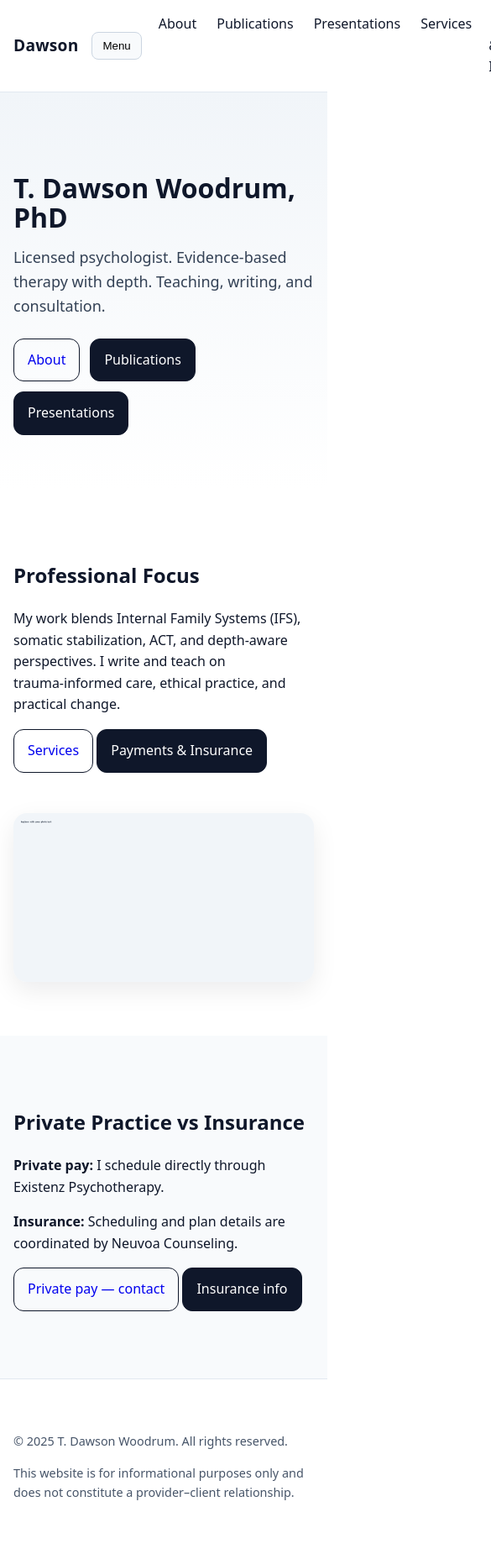
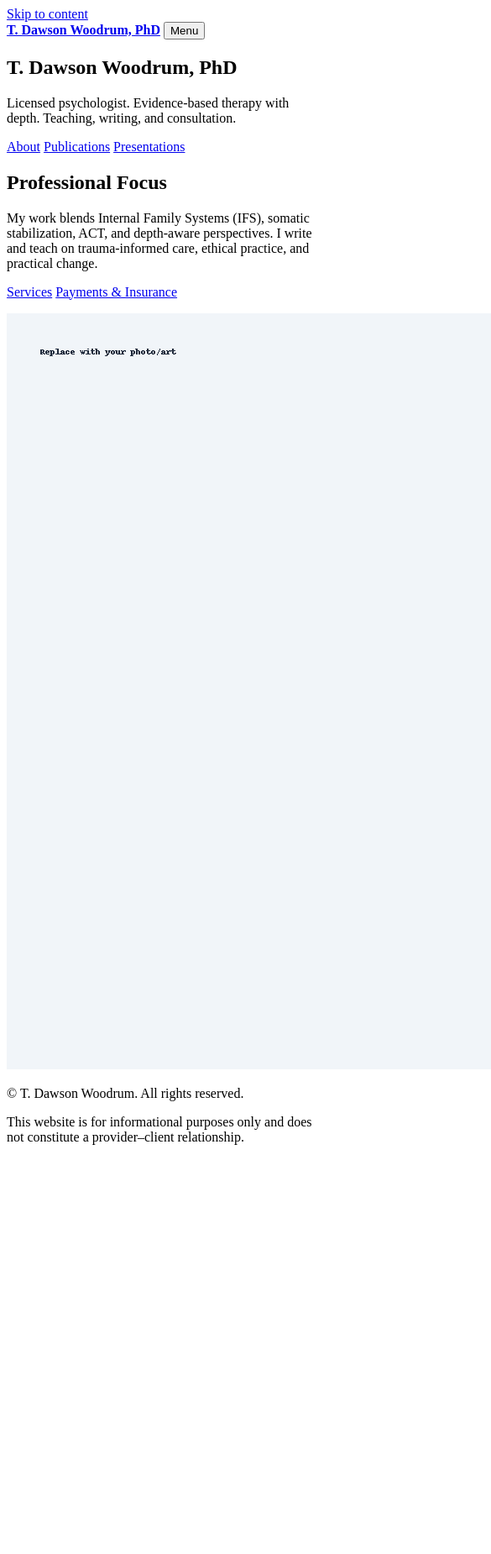
Before and after one commit to fintube61git/pro-site, a plain HTML site: page index.html in a window 390 px wide. Shown: the top 1850 px of the page at 84% size, 585 px wide, since content can reach past the window. After the commit the page ends 1379 px from the top, so only its background shows below. Drawn offline with Linux system fonts and the light colour scheme.

Commit message:
Header polish: professional brand label + mobile menu behavior; relative links

```diff
--- a/css/styles.css
+++ b/css/styles.css
@@ -1,55 +1,9 @@
-/* Base reset */
-* { box-sizing: border-box; }
-html { -webkit-text-size-adjust: 100%; }
-body { margin: 0; font-family: system-ui, -apple-system, Segoe UI, Roboto, Inter, sans-serif; line-height: 1.6; color: #0f172a; background: #ffffff; }
 
-/* Layout */
-.container { max-width: 1120px; margin: 0 auto; padding: 1rem; }
-.grid-2 { display: grid; grid-template-columns: 1fr; gap: 2rem; }
-.grid-3 { display: grid; grid-template-columns: 1fr; gap: 1.5rem; }
-@media (min-width: 900px) {
-  .grid-2 { grid-template-columns: 1.2fr 0.8fr; }
-  .grid-3 { grid-template-columns: repeat(3, 1fr); }
+/* --- Header/nav tweaks --- */
+.nav-toggle { display: none; }
+@media (max-width: 800px) {
+  .nav-toggle { display: inline-block; }
+  .nav-menu { display: block; }
+  .nav-menu[hidden] { display: none; }
 }
-
-/* A11y */
-.skip-link { position: absolute; left: -999px; top: auto; width: 1px; height: 1px; overflow: hidden; }
-.skip-link:focus { position: static; width: auto; height: auto; padding: .5rem 1rem; background: #e2e8f0; border-radius: .5rem; }
-
-/* Header */
-.site-header { position: sticky; top: 0; background: #ffffffcc; backdrop-filter: blur(8px); border-bottom: 1px solid #e2e8f0; z-index: 10; }
-.nav { display: flex; align-items: center; justify-content: space-between; gap: 1rem; }
-.brand { font-weight: 700; text-decoration: none; color: #0f172a; font-size: 1.2rem; letter-spacing: .2px; }
-.nav-toggle { border: 1px solid #cbd5e1; background: #f8fafc; padding: .5rem .75rem; border-radius: .5rem; }
-.nav-menu { list-style: none; display: flex; gap: 1rem; margin: 0; padding: 0; }
-.nav-menu a { text-decoration: none; color: #0f172a; padding: .5rem .25rem; border-radius: .4rem; }
-.nav-menu a:focus, .nav-menu a:hover { background: #f1f5f9; }
-
-/* Hero */
-.hero { background: linear-gradient(180deg,#f1f5f9, #fff); padding: 5rem 0 3rem; }
-.hero h1 { font-size: clamp(2rem, 4vw, 3rem); line-height: 1.1; margin: 0 0 1rem; }
-.hero p { margin: 0 0 1.5rem; font-size: 1.125rem; color: #334155; }
-.cta-row { display: flex; gap: .75rem; flex-wrap: wrap; }
-
-/* Buttons */
-.btn { display: inline-block; padding: .75rem 1rem; border-radius: .75rem; text-decoration: none; border: 1px solid #0f172a; }
-.btn:hover { transform: translateY(-1px); }
-.btn-secondary { background: #0f172a; color: #fff; border-color: #0f172a; }
-.btn-secondary:hover { opacity: .95; }
-
-/* Sections */
-.section { padding: 3rem 0; }
-.section.alt { background: #f8fafc; }
-.card { padding: 1.25rem; border: 1px solid #e2e8f0; border-radius: 1rem; background: #fff; }
-.rounded { border-radius: 1rem; }
-.shadow { box-shadow: 0 10px 30px rgba(2,6,23,0.08); }
-.responsive { width: 100%; height: auto; }
-
-/* Lists */
-.list-check { list-style: none; padding: 0; }
-.list-check li { padding-left: 1.5rem; position: relative; margin: .25rem 0; }
-.list-check li::before { content: "✓"; position: absolute; left: 0; top: 0; color: #0f172a; }
-
-/* Footer */
-.site-footer { border-top: 1px solid #e2e8f0; padding: 2rem 0; background: #fff; }
-.small { font-size: .9rem; color: #475569; }
+.brand { font-weight: 700; }
--- a/index.html
+++ b/index.html
@@ -3,8 +3,8 @@
 <head>
   <meta charset="utf-8">
   <meta name="viewport" content="width=device-width, initial-scale=1">
-  <title>Dawson — Professional Site</title>
-  <meta name="description" content="Professional profile, publications, presentations; clinical services information.">
+  <title>Index</title>
+  <meta name="description" content="Professional site update">
   <link rel="stylesheet" href="css/styles.css">
   <link rel="icon" href="assets/img/favicon.png">
 </head>
@@ -12,7 +12,7 @@
   <a class="skip-link" href="#main">Skip to content</a>
   <header class="site-header" role="banner">
     <nav class="nav container" aria-label="Primary">
-      <a class="brand" href="index.html">Dawson</a>
+      <a class="brand" href="index.html">T. Dawson Woodrum, PhD</a>
       <button class="nav-toggle" aria-expanded="false" aria-controls="nav-menu">Menu</button>
 
       <ul id="nav-menu" class="nav-menu" hidden>
@@ -51,15 +51,6 @@
   </div>
 </section>
 
-<section class="section alt">
-  <div class="container">
-    <h2>Private Practice vs Insurance</h2>
-    <p><strong>Private pay:</strong> I schedule directly through Existenz Psychotherapy.</p>
-    <p><strong>Insurance:</strong> Scheduling and plan details are coordinated by Neuvoa Counseling.</p>
-    <p><a class="btn" href="contact.html">Private pay — contact</a> <a class="btn btn-secondary" href="payments-insurance.html">Insurance info</a></p>
-  </div>
-</section>
-
   </main>
   <footer class="site-footer">
     <div class="container small">
--- a/js/main.js
+++ b/js/main.js
@@ -1,16 +1,16 @@
-// Minimal JS (no frameworks).
-// Keeps CSS external to avoid duplicate injection issues; avoids inline <style> blocks.
-(function () {
+
+document.addEventListener('DOMContentLoaded', () => {
   const toggle = document.querySelector('.nav-toggle');
   const menu = document.getElementById('nav-menu');
-  if (toggle && menu) {
-    toggle.addEventListener('click', () => {
-      const open = toggle.getAttribute('aria-expanded') === 'true';
-      toggle.setAttribute('aria-expanded', String(!open));
-      menu.hidden = open;
-    });
-  }
-  // Footer year
-  const y = document.getElementById('year');
-  if (y) y.textContent = new Date().getFullYear();
-})();
+  if (!toggle || !menu) return;
+
+  toggle.addEventListener('click', () => {
+    const expanded = toggle.getAttribute('aria-expanded') === 'true';
+    toggle.setAttribute('aria-expanded', String(!expanded));
+    if (menu.hasAttribute('hidden')) {
+      menu.removeAttribute('hidden');
+    } else {
+      menu.setAttribute('hidden', '');
+    }
+  });
+});
```
Also changed, not shown: about.html (+3 -3 lines), contact.html (+4 -4 lines), payments-insurance.html (+3 -3 lines), presentations.html (+3 -3 lines), publications.html (+3 -3 lines), services.html (+3 -3 lines).
